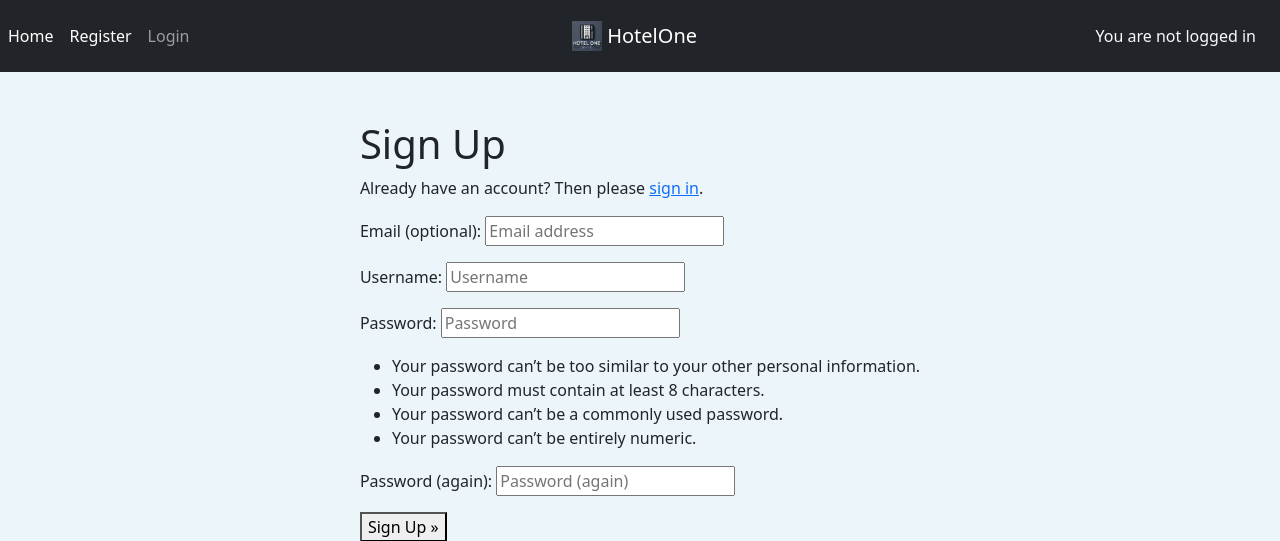
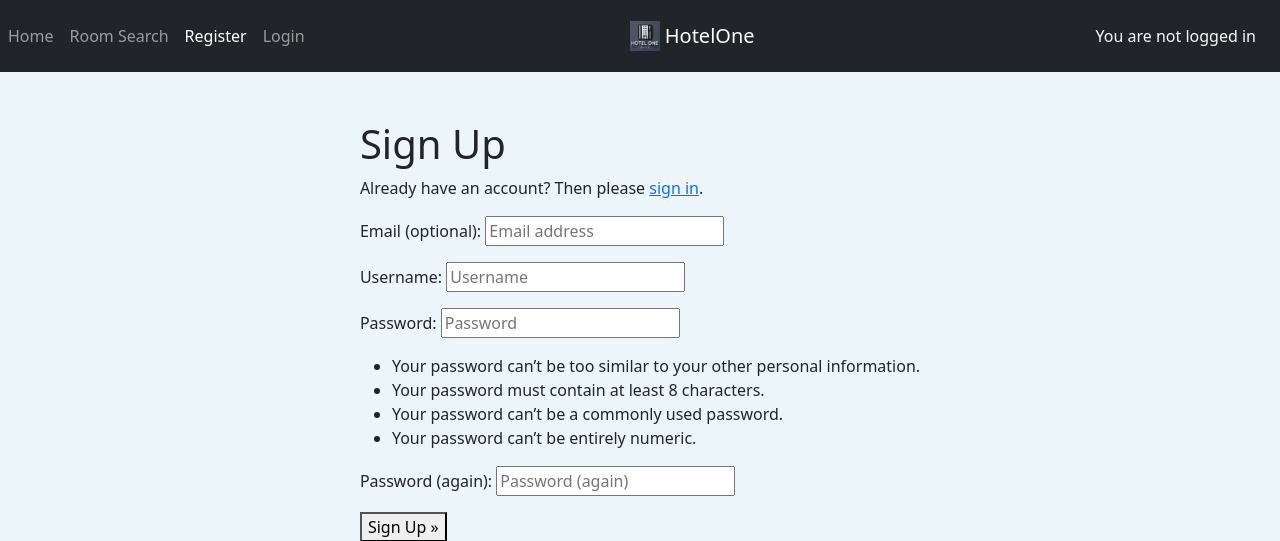
Before and after one commit to csdavids519/OneHotel, a Django app: page /accounts/signup/ in a window 1280 px wide. Shown: the top 541 px of the page. Run offline with Django 4.2, Linux system fonts and the light colour scheme; parts of the project's set-up code (start-up, migrations or seed data) failed here and were passed over.

Commit message:
Fixed url page links on buttons to work with new index home page

```diff
--- a/config/urls.py
+++ b/config/urls.py
@@ -20,7 +20,7 @@ from django.views.generic import TemplateView
 
 urlpatterns = [
     path("", TemplateView.as_view(template_name="index.html"), name="index"),
-    path("search", include("reservations.urls"), name="reservations-urls"),
+    path("search/", include("reservations.urls"), name="reservations-urls"),
     path('admin/', admin.site.urls),
     path("accounts/", include("allauth.urls")),
 
--- a/templates/base.html
+++ b/templates/base.html
@@ -3,6 +3,9 @@
 {% url 'account_login' as login_url %}
 {% url 'account_signup' as signup_url %}
 {% url 'account_logout' as logout_url %}
+{% url 'index' as index_url %}
+{% url 'FilterList' as room_search_url %}
+
 
 
 <!DOCTYPE html>
@@ -32,27 +35,32 @@
     <!-- Navigation -->
     <nav class="navbar navbar-dark bg-dark">
         <div class="navbar-nav d-flex flex-row ms-2">
-            <a class="nav-item nav-link active me-3" href="{% url 'FilterList' %}">Home <span
+            <a class="nav-item nav-link me-3 {% if request.path == index_url %}active{% endif %}"
+                aria-current="link to home page" href="{% url 'index' %}">Home <span
+                    class="sr-only">(current)</span></a>
+            <a class="nav-item nav-link me-3 {% if request.path == room_search_url %}active{% endif %}"
+                aria-current="link to room search page" href="{% url 'FilterList' %}">Room Search <span
                     class="sr-only">(current)</span></a>
             {% if user.is_authenticated %}
-            <a class="nav-item nav-link me-3 {% if request.path == logout_url %}active{% endif %}" aria-current="page"
-                href="{% url 'account_logout' %}">Logout</a>
-            <a class="nav-item nav-link me-3 {% if request.path == logout_url %}active{% endif %}" aria-current="page"
-                href="{% url 'user_booking' %}">User Bookings</a>
+            <a class="nav-item nav-link me-3 {% if request.path == logout_url %}active{% endif %}"
+                aria-current="link to log out page" href="{% url 'account_logout' %}">Logout</a>
+            <a class="nav-item nav-link me-3 {% if request.path == logout_url %}active{% endif %}"
+                aria-current="link to user bookings page" href="{% url 'user_booking' %}">User Bookings</a>
             {% else %}
-            <a class="nav-item nav-link me-3 {% if request.path == signup_url %}active{% endif %}" aria-current="page"
-                href="{% url 'account_signup' %}">Register</a>
-            <a class="nav-item nav-link me-3 {% if request.path == login_url %}active{% endif %}" aria-current="page"
-                href="{% url 'account_login' %}">Login</a>
+            <a class="nav-item nav-link me-3 {% if request.path == signup_url %}active{% endif %}"
+                aria-current="link to signup page" href="{% url 'account_signup' %}">Register</a>
+            <a class="nav-item nav-link me-3 {% if request.path == login_url %}active{% endif %}"
+                aria-current="link to login page" href="{% url 'account_login' %}">Login</a>
             {% endif %}
             {% if user.is_staff %}
-            <a class="nav-item nav-link me-3 {% if request.path == logout_url %}active{% endif %}" aria-current="page"
-                href="{% url 'admin:index' %}">Admin</a>
+            <a class="nav-item nav-link me-3 {% if request.path == logout_url %}active{% endif %}"
+                aria-current="link to admin page" href="{% url 'admin:index' %}">Admin</a>
             {% endif %}
         </div>
         <div class="d-flex flex-column align-items-center">
-            <a class="navbar-brand" href="{% url 'FilterList' %}">
-                <img src="static/images/Logo2.jpg" width="30" height="30" class="d-inline-block align-top" alt>
+            <a class="navbar-brand" href="{% url 'index' %}">
+                <img src="static/images/Logo2.jpg" width="30" height="30" class="d-inline-block align-top"
+                    alt="small image of hotel one logo">
                 HotelOne
             </a>
         </div>
```
